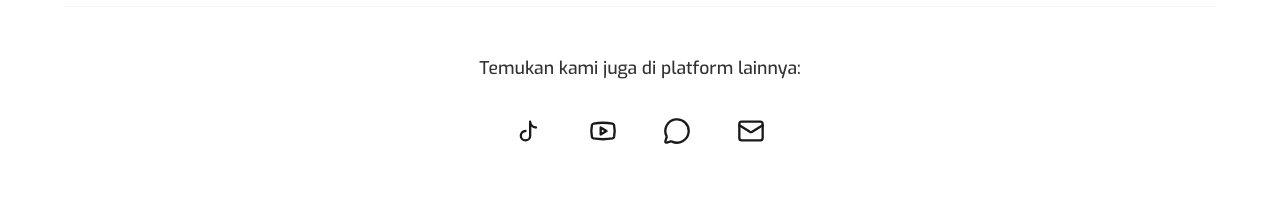
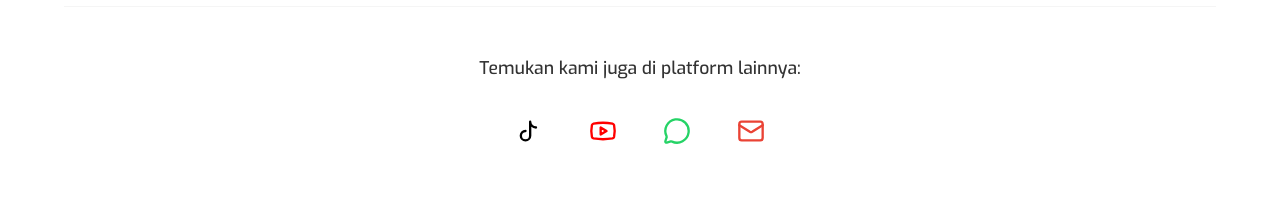
Before and after one commit to alluslang/zenseiwebsite, a React (Vite) app: page / in a window 1280 px wide. Shown: the part 2299-2505 px from the top of the page. Built offline with nearby package versions, Linux system fonts and the light colour scheme; no server answers; the database is empty.

Commit message:
fix(styles): display social icons in original colors

```diff
--- a/src/components/InstagramFeed.css
+++ b/src/components/InstagramFeed.css
@@ -85,8 +85,8 @@
     justify-content: center;
     width: 50px;
     height: 50px;
-    color: var(--color-black);
-    /* Default icon color */
+    color: var(--hover-color);
+    /* Always original brand color */
     background-color: transparent;
     border-radius: 50%;
     transition: all 0.3s ease;
@@ -94,9 +94,9 @@
 
 /* Hover effects utilizing the locally defined CSS variable */
 .integrated-social-icon:hover {
-    color: var(--hover-color);
     background-color: rgba(250, 250, 250, 0.8);
     box-shadow: 0 4px 15px rgba(0, 0, 0, 0.05);
+    transform: translateY(-5px) scale(1.15);
 }
 
 @media (max-width: 640px) {
```
